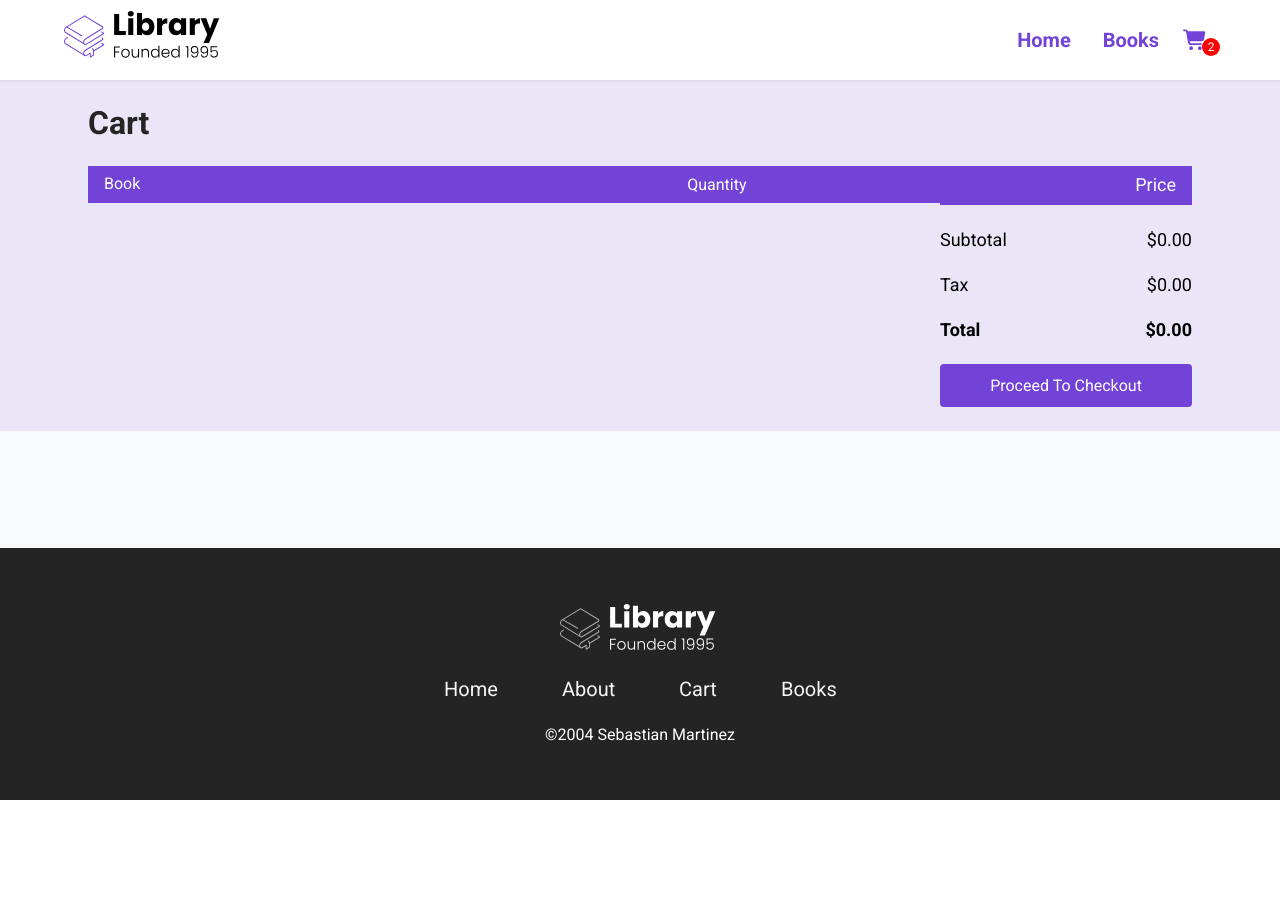
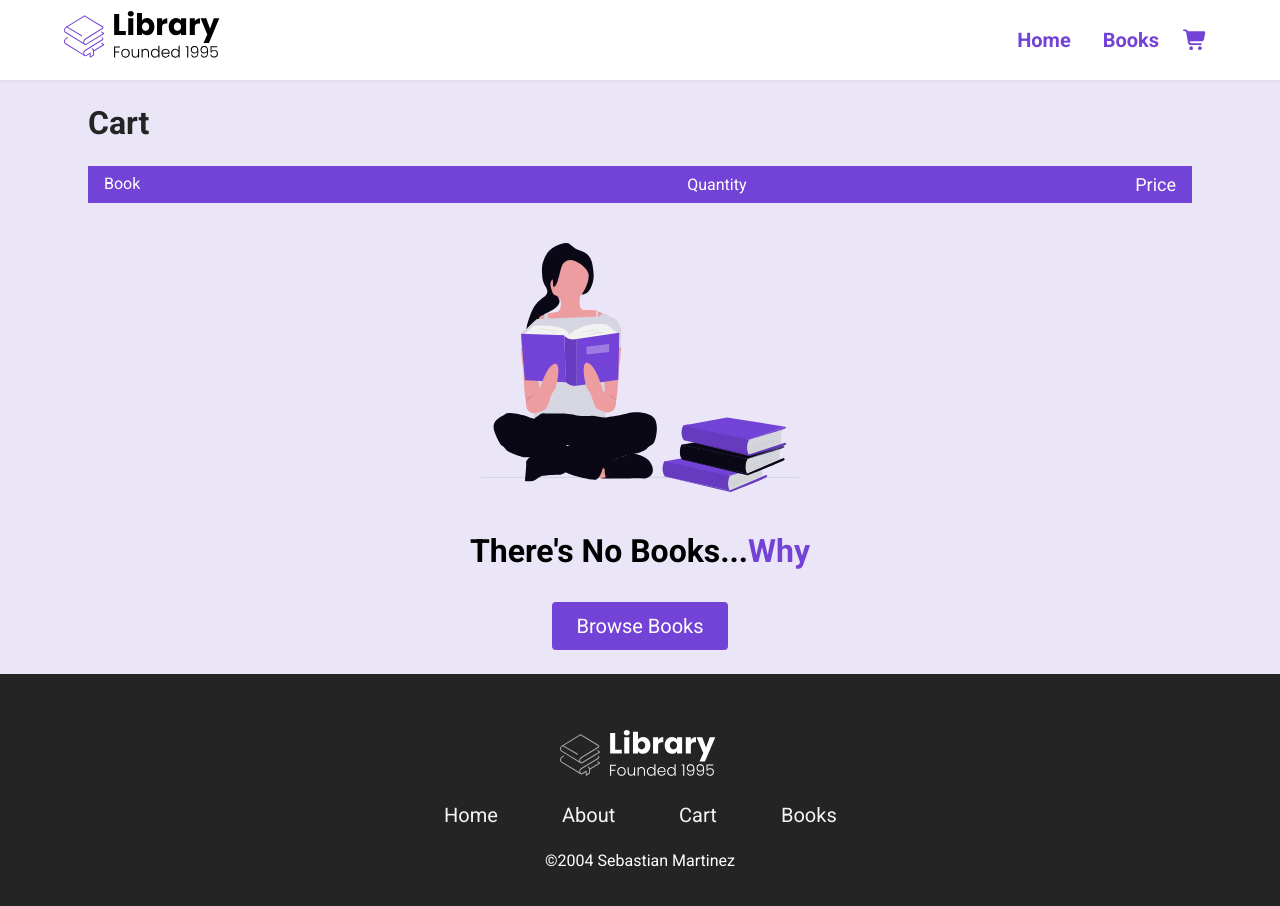
Before and after one commit to sebas-the-artist/Library-react-version, a React (Create React App) app: page /cart in a window 1280 px wide. Shown: the top 906 px of the page. Before the commit the page ends 800 px from the top, so only its background shows below. Built offline with nearby package versions, Linux system fonts and the light colour scheme.

Commit message:
i just made the number thing near the cart dynamic so itll show you what you got in your cart so far

```diff
--- a/src/App.js
+++ b/src/App.js
@@ -31,6 +31,14 @@ function App() {
       setCart(cart.filter(book => book.id !== item.id))
     }
 
+    function numberOfItems() {
+      let counter = 0
+      cart.forEach(item => {
+        counter += item.quantity
+      })
+      return counter
+    }
+
   useEffect (() => {
     console.log(cart)
   }, [cart])
@@ -38,7 +46,7 @@ function App() {
   return (
     <Router>
     <div className="App">
-      <Nav />
+      <Nav numberOfItems={numberOfItems()} />
       <Route path="/" exact component={Home} />
       <Route path="/books" exact render={() => <Books books={books} />} />
       <Route path="/books/:id" render={() => <BookInfo books={books} addToCart={addToCart} cart={cart} />} />
--- a/src/components/Nav.jsx
+++ b/src/components/Nav.jsx
@@ -3,7 +3,7 @@ import { FontAwesomeIcon } from "@fortawesome/react-fontawesome";
 import LibraryLogo from "../assets/Library.svg";
 import { Link } from "react-router-dom";
 
-const Nav = () => {
+const Nav = ({ numberOfItems }) => {
   function OpenMenu() {
     document.body.classList += " menu--open";
   }
@@ -36,7 +36,9 @@ const Nav = () => {
             <Link to="/cart" className="nav__link">
               <FontAwesomeIcon icon="shopping-cart" />
             </Link>
-            <span className="cart__length">2</span>
+            {numberOfItems > 0 && (
+              <span className="cart__length">{numberOfItems}</span>
+            )}
           </li>
         </ul>
         <div className="menu__backdrop">
--- a/src/pages/Cart.jsx
+++ b/src/pages/Cart.jsx
@@ -1,4 +1,6 @@
 import React, { useEffect, useState } from "react";
+import EmptyCart from "../assets/undraw_book-lover_m9n3.svg";
+import { Link } from "react-router-dom/cjs/react-router-dom.min";
 
 const Cart = ({ cart, changeQuantity, removeItem }) => {
   const total = () => {
@@ -71,7 +73,19 @@ const Cart = ({ cart, changeQuantity, removeItem }) => {
                   );
                 })}
               </div>
+              {cart.length === 0 && (
+                <div className="cart__empty">
+                  <img src={EmptyCart} alt="" className="cart__empty--img" />
+                  <h2>
+                    There's No Books...<span className="purple">Why</span>
+                  </h2>
+                  <Link to="/books">
+                    <button className="btn">Browse Books</button>
+                  </Link>
                 </div>
+              )}
+            </div>
+            {cart.length > 0 && (
               <div className="total">
                 <div className="total__item total__sub-total">
                   <span>Subtotal</span>
@@ -95,6 +109,7 @@ const Cart = ({ cart, changeQuantity, removeItem }) => {
                   Proceed To Checkout
                 </button>
               </div>
+            )}
           </div>
         </div>
       </main>
```
Also changed, not shown: src/assets/tree.svg (added), src/assets/undraw_book-lover_m9n3.svg (added). Lines whose indentation alone changed are shown as unchanged.
